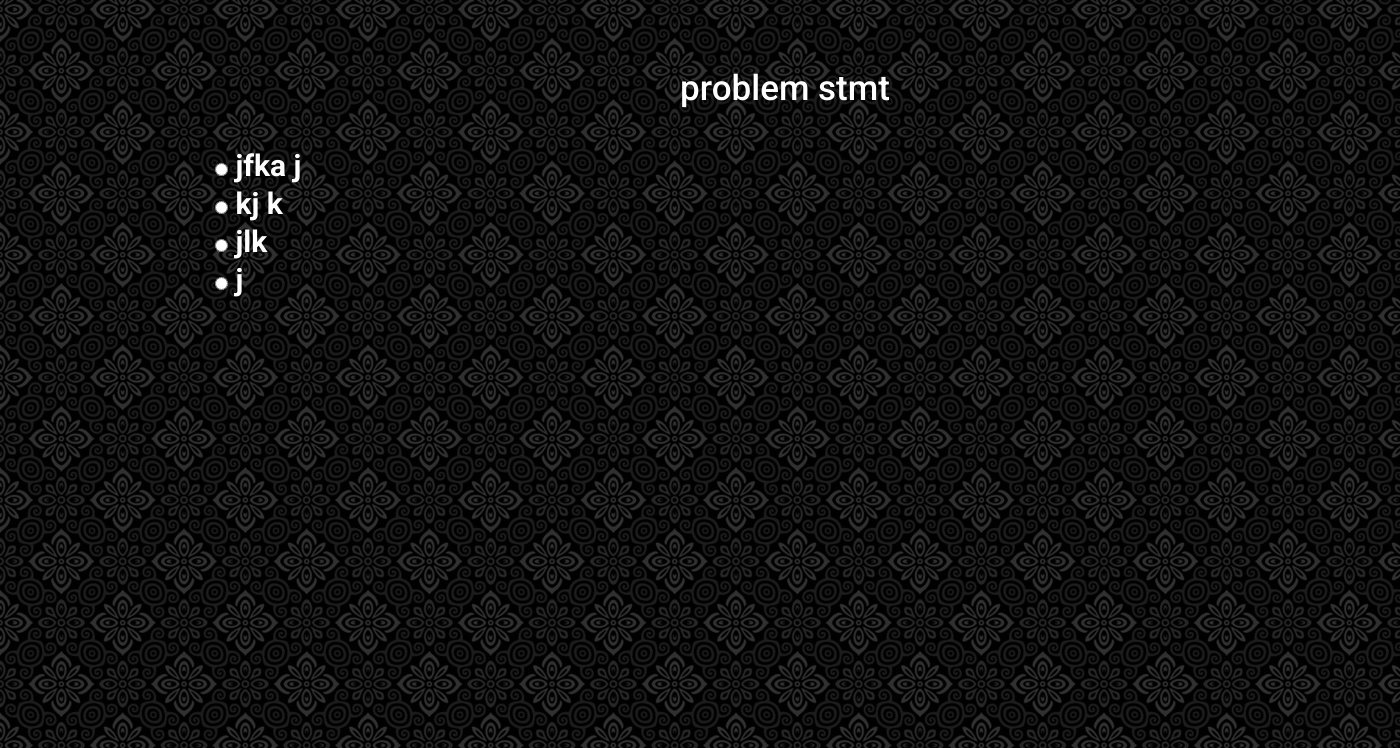
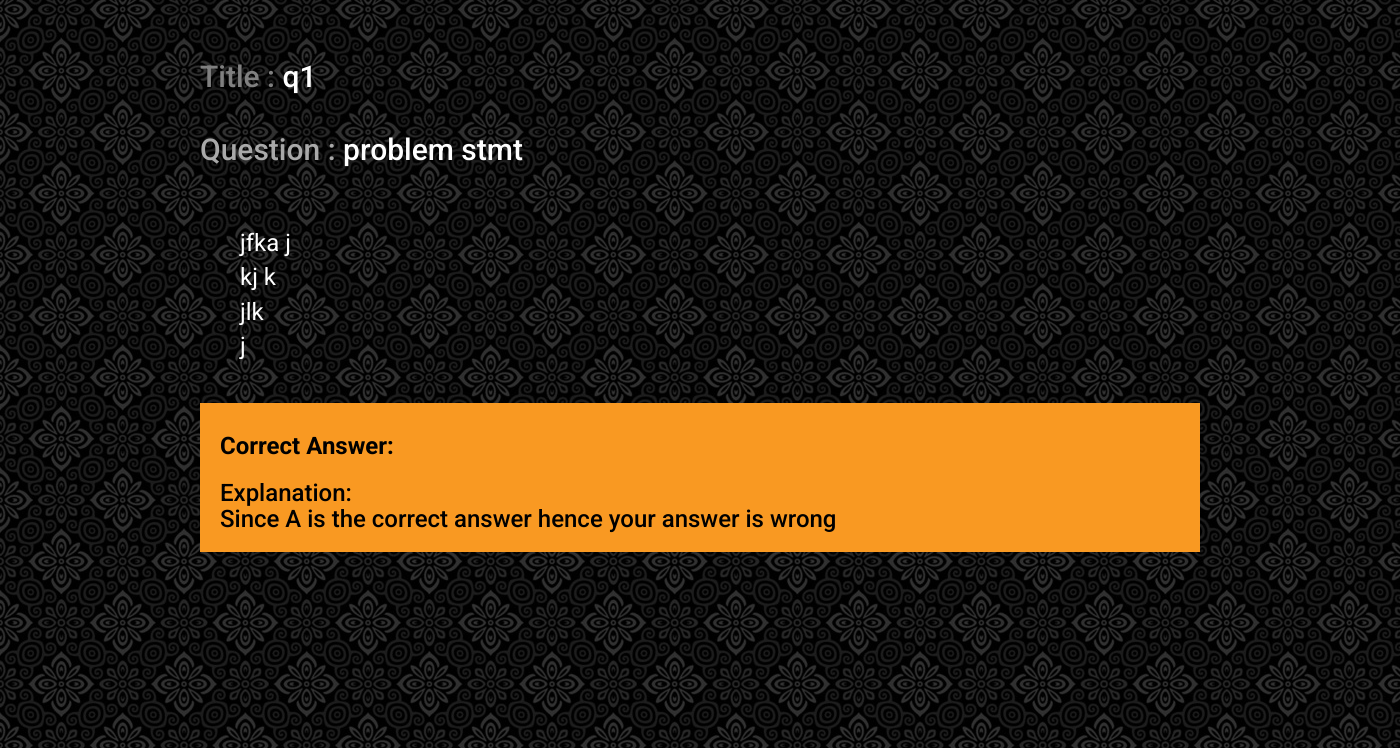
Before and after one commit to sid42mish/NIL-Self-Learning, a Flask app: a page that uses templates/question_display.html in a window 1400 px wide. Shown: the part 52-800 px from the top of the page. Run offline with Flask 2, Linux system fonts and the light colour scheme; data comes from the database, SQL or seed files in the repository; both versions use the stored data as it was after the commit; some libraries are stand-ins or nearby versions.

Commit message:
question display css

```diff
--- /dev/null
+++ b/static_dir/css/question_display.css
@@ -0,0 +1,135 @@
+body{
+    background: url("./pat.jpg");
+    /*background-size: contain;*/
+    /*background-position: top center;*/
+    background-repeat: 10;
+    font-family: Roboto;
+    color : white;
+}
+
+ul {
+    list-style: none;
+    margin: 0;
+    padding: 0;
+    font-size: 24px;
+}
+
+h1{
+    text-align: center;
+    font-size: 35px;
+}
+
+.cname {
+    color: #FFDEAD;
+}
+
+h2 {
+    /*background: #2980b9;*/
+    /*background: #f99922;*/
+
+    color: white;
+    margin: 0;
+    padding: 10px 0px;
+    /*text-transform: uppercase;*/
+    font-size: 30px;
+    /*font-weight: bold;*/
+    text-align: justify;
+}
+
+h2:hover {
+    color: #FFDEAD;
+}
+
+span {
+    text-align: center;
+}
+
+
+li span {
+    background: #f99922;
+    height: 30px;
+    margin-right: 20px;
+    text-align: center;
+    color: white;
+    width: 0;
+    display: inline-block;
+    transition: 0.2s linear;
+    opacity: 0;
+}
+
+#box ul li:hover {
+    background: #f99922;
+    color: black;
+    font-weight: bold;
+    cursor: default;
+}
+
+
+li:hover span {
+    width: 40px;
+    opacity: 1.0;
+}
+
+#box {
+    width: 1000px;
+    margin-top: 50px;
+    /*margin-bottom: 50px;*/
+    margin-left: 200px;
+    box-shadow: 0 0 3px rgba(0,0,0, 0.1);
+}
+
+#topiclist {
+    width: 400px;
+    margin-top: 10px;
+    margin-left: 20px;
+    box-shadow: 0 0 3px rgba(0,0,0, 0.1);
+    text-align: justify;
+}
+
+.main_item {
+    color: white;
+    font-size: x-large;
+    /*font-weight: bold;*/
+}
+
+
+.exp {
+    background: #f99922;
+    color: black;
+    font-weight: bold;
+    padding: 10px 20px;
+}
+
+#title span {
+    color:#808080;
+    cursor: default;
+}
+
+#question span {
+    color:#A9A9A9;
+    cursor: default;
+}
+
+/*
+.exp:hover {
+    color: #FFDEAD;
+    background-color: #008000;
+}*/
+
+button{
+    align-items: center;
+    color: #8B0000;
+    background-color: #008000;
+    font-weight: bolder;
+}
+
+
+.correct {
+    background-color: #008000;
+    color: white;
+}
+
+.incorrect {
+    background-color: #8B0000;
+    color: white;
+}
--- a/templates/preview.html
+++ b/templates/preview.html
@@ -38,9 +38,8 @@
 
 <div class="container">
 	<h1>Preview Course <span class="cname">{{name | replace('-',' ')}}</span></h1>
+</div>
 
-
-</div>
 
 <div id="box">
   <h2 id="title"><span>Title : </span>{{title}}</h2><br>
--- a/templates/question_display.html
+++ b/templates/question_display.html
@@ -6,7 +6,7 @@
 
       <link href='https://fonts.googleapis.com/css?family=Roboto:400,700,500' rel='stylesheet' type='text/css'>
 	  <link rel="stylesheet" href="https://maxcdn.bootstrapcdn.com/bootstrap/3.3.7/css/bootstrap.min.css" integrity="sha384-BVYiiSIFeK1dGmJRAkycuHAHRg32OmUcww7on3RYdg4Va+PmSTsz/K68vbdEjh4u" crossorigin="anonymous">
-	  <link rel="stylesheet" type="text/css" href="../static_dir/css/style.css">
+	  <link rel="stylesheet" type="text/css" href="../static_dir/css/question_display.css">
 
 	  <script defer src="https://use.fontawesome.com/releases/v5.0.6/js/all.js"></script>
 
@@ -35,30 +35,23 @@
 
 
 
+<div id="box">
+  <h2 id="title"><span>Title : </span>{{title}}</h2><br>
+  <h2 id="question"><span>Question : </span>{{problem}} </h2><br><br>
+  <ul id="topiclist">
+      <li name="mcq" value="A" id="{{title}}"><span><i class="fa fa-check-square" style=" vertical-align: middle;"></i></span>{{ca}}</li>
+      <li name="mcq" value="B" id="{{title}}"><span><i class="fa fa-check-square" style=" vertical-align: middle;"></i></span>{{cw1}}</li>
+      <li name="mcq" value="C" id="{{title}}"><span><i class="fa fa-check-square" style=" vertical-align: middle;"></i></span>{{cw2}}</li>
+      <li name="mcq" value="D" id="{{title}}"><span><i class="fa fa-check-square" style=" vertical-align: middle;"></i></span>{{cw3}}</li>
 
-	<div id="box">
-		<div class="container">
-		  <h1>{{problem}}</h1>
-		  <br/>
-		  	<h2>
+  </ul>
+  <br><br>
+  <div class="box exp">
+    <h3 id="right"><strong>Correct Answer: <strong></h3>
+    <h3>Explanation:<br>Since A is the correct answer hence your answer is wrong</h3>
+  </div>
 
-			    <input type="radio" id="Fastlearning" name="question1">
-			       <label for="Fastlearning">{{ca}}</label>
-			       <br/>
-			    <input type="radio"  name="question1">
-			       <label>{{cw1}}</label>
-			       <br/>
-			    <input type="radio" name="question1">
-			       <label>{{cw2}}</label>
-			       <br/>
-			    <input type="radio" name="question1">
-			     <label>{{cw3}}</label>
-
-		 </h2>
-		</div>
-	</div>
-
-
+ </div>
 
 
 </body>
```
Also changed, not shown: hack.db.
